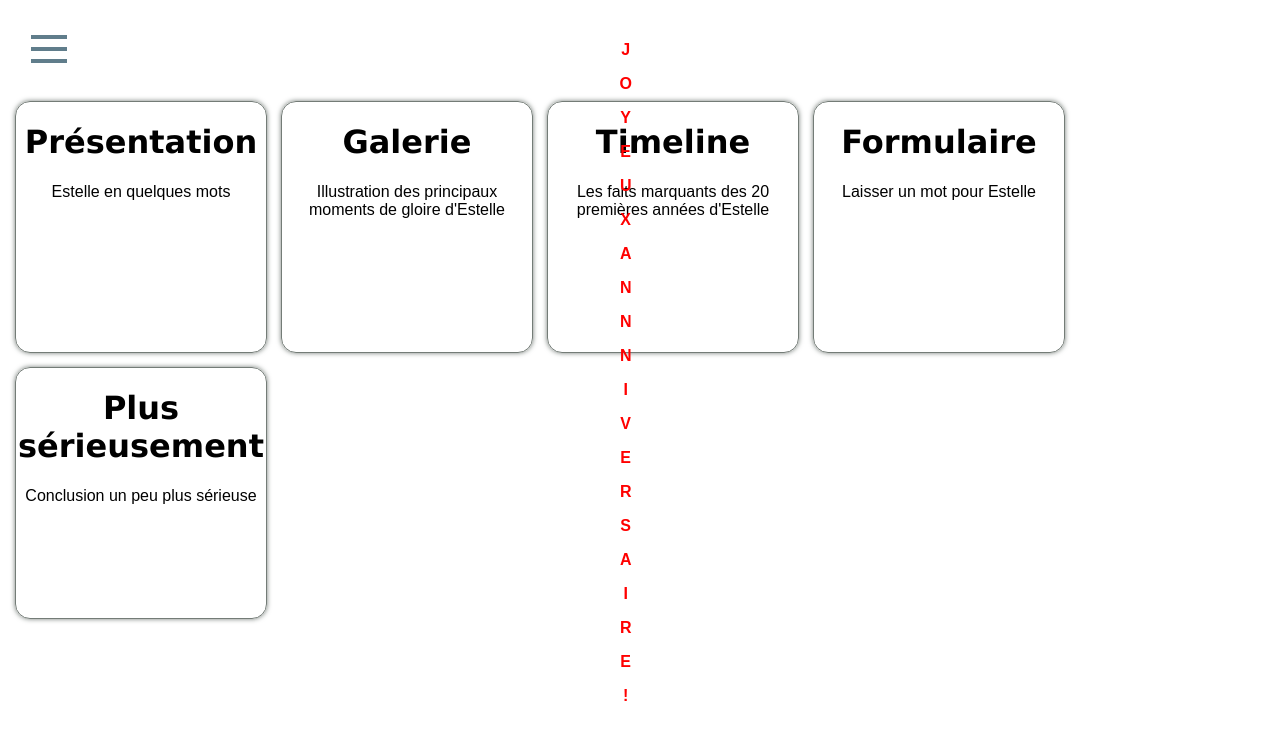
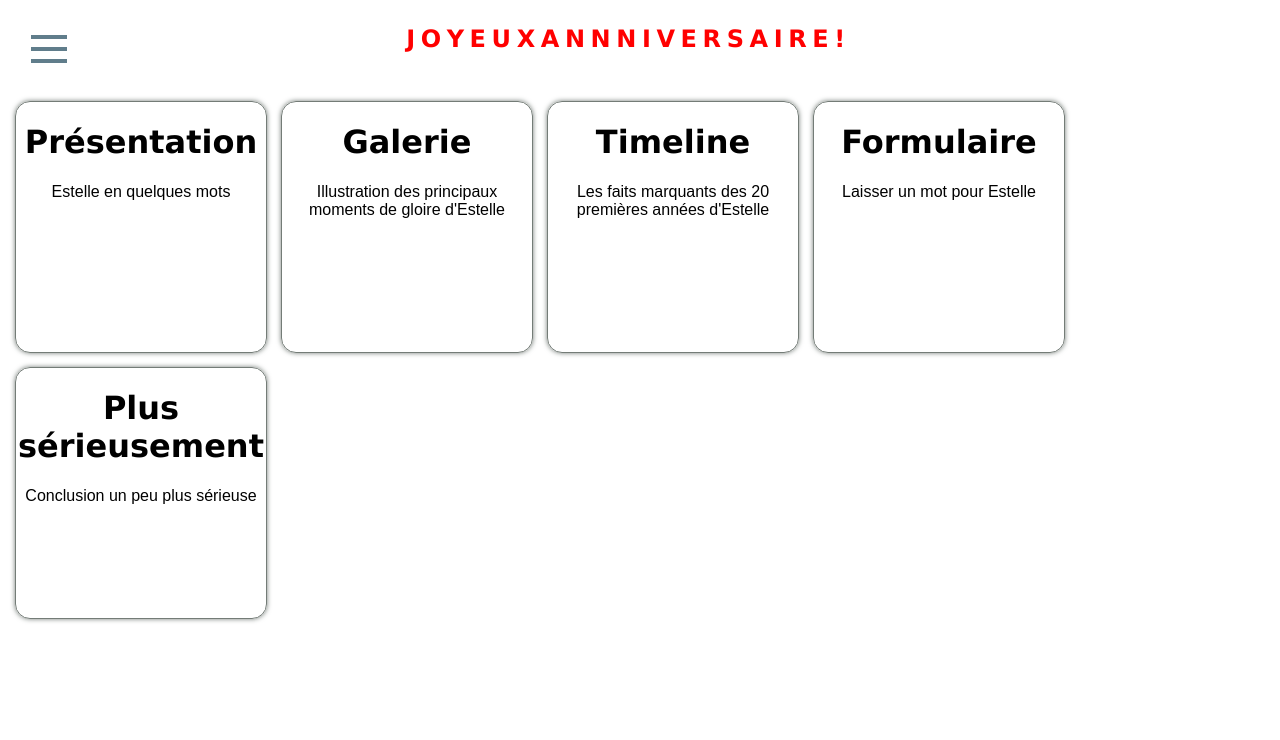
Before and after one commit to Simpleprune/simpleprune.github.io, a Jekyll site: the page menu.html, which Jekyll copies as it is, in a window 1280 px wide. Shown: the top 740 px of the page. Built offline with Jekyll 4.4.1, drawn with Linux system fonts in a browser that asks for light colours.

Commit message:
Update style.css

```diff
--- a/css/style.css
+++ b/css/style.css
@@ -189,3 +189,9 @@ th, td {
 .sidebar{
   display:inline-block;
 }
+
+.hb{
+  display:inline;
+  font-family:Verdana, sans-serif;
+  font-size:24px;
+}
```
